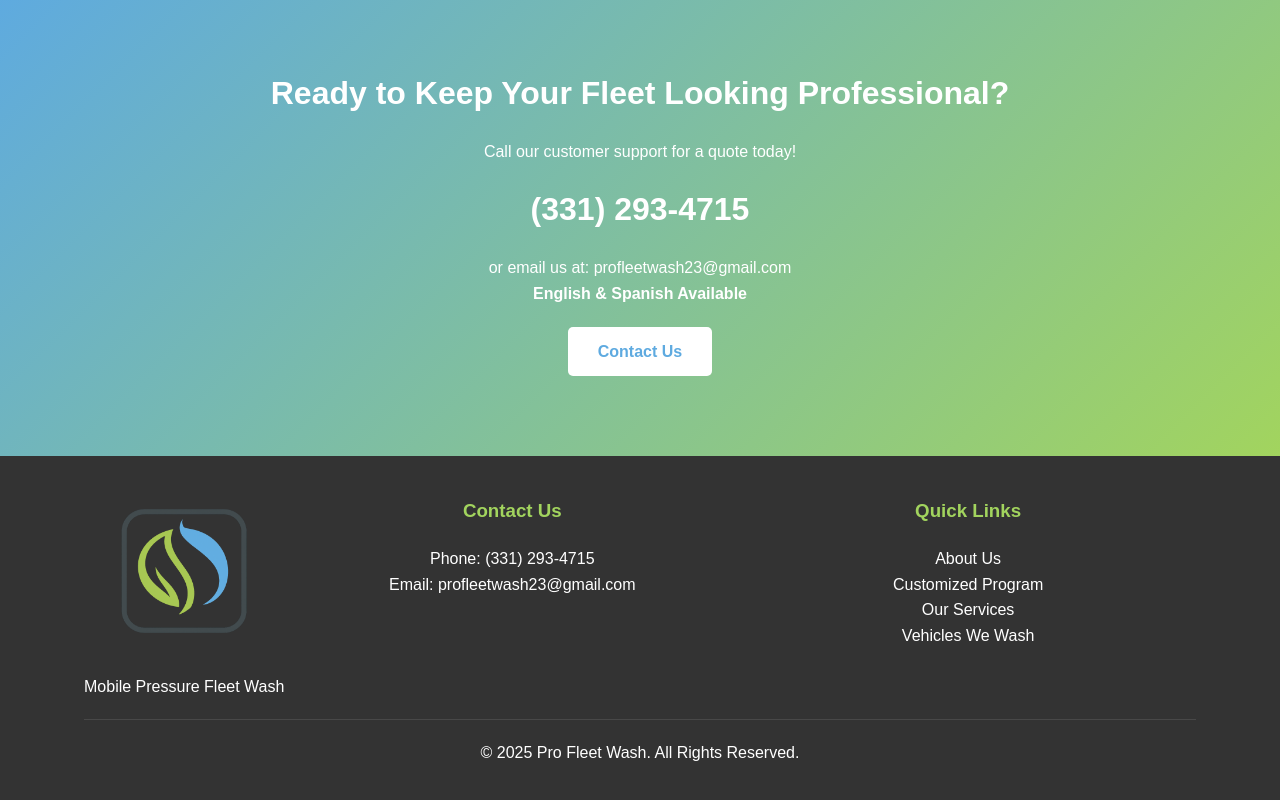
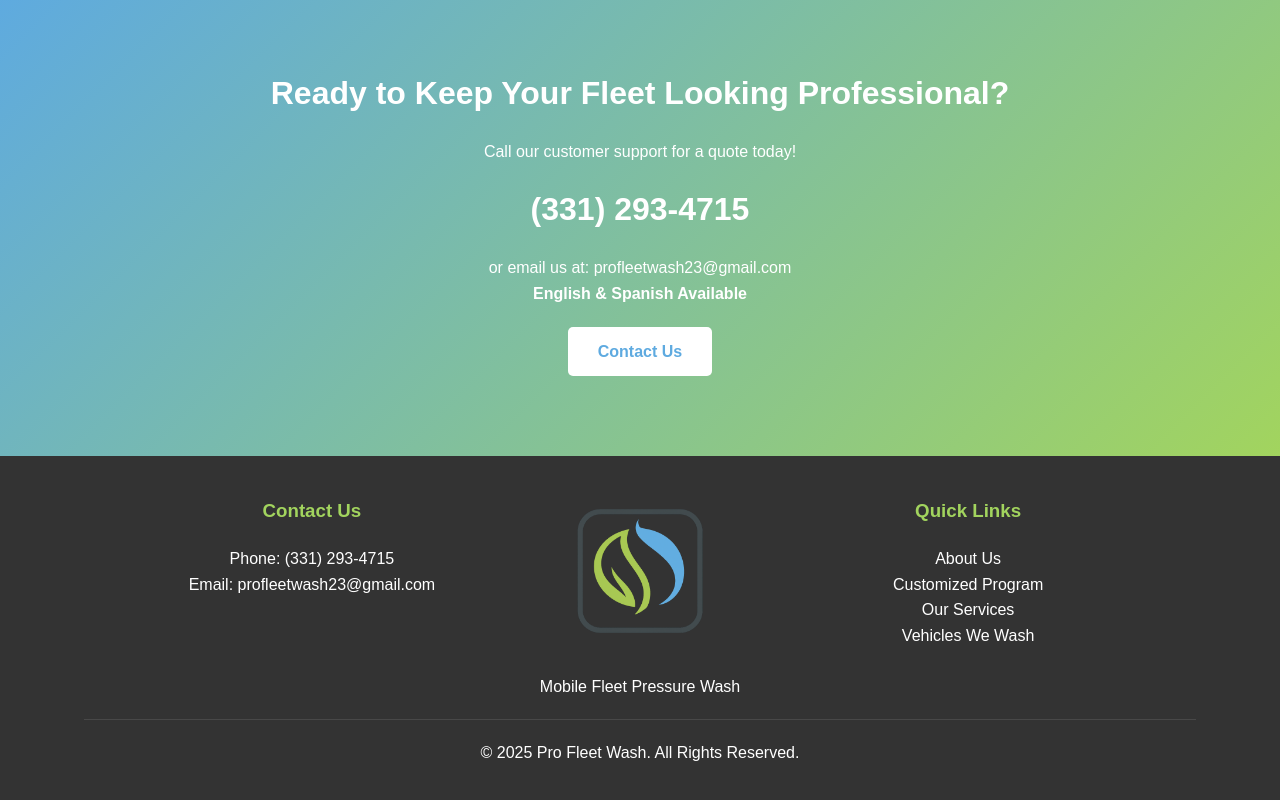
Before and after one commit to shalom-sims/ProFleetWash, a plain HTML site: page index.html in a window 1280 px wide. Shown: the part 3714-4514 px from the top of the page. Drawn offline with Linux system fonts and the light colour scheme.

Commit message:
first demo site

```diff
--- a/index.html
+++ b/index.html
@@ -546,14 +546,14 @@
     <footer>
         <div class="container">
             <div class="footer-content">
-                <div class="footer-logo-container">
-                    <img src="./src/assets/images/icon.png" alt="Pro Fleet Wash Logo" class="footer-logo">
-                    <p>Mobile Pressure Fleet Wash</p>
-                </div>
                 <div class="footer-contact">
                     <h3>Contact Us</h3>
                     <p>Phone: (331) 293-4715</p>
                     <p>Email: profleetwash23@gmail.com</p>
+                </div>
+                <div class="footer-logo-container">
+                    <img src="./src/assets/images/icon.png" alt="Pro Fleet Wash Logo" class="footer-logo">
+                    <p>Mobile Fleet Pressure Wash</p>
                 </div>
                 <div class="footer-links">
                     <h3>Quick Links</h3>
```
Also changed, not shown: contact-us.html (+4 -4 lines).
